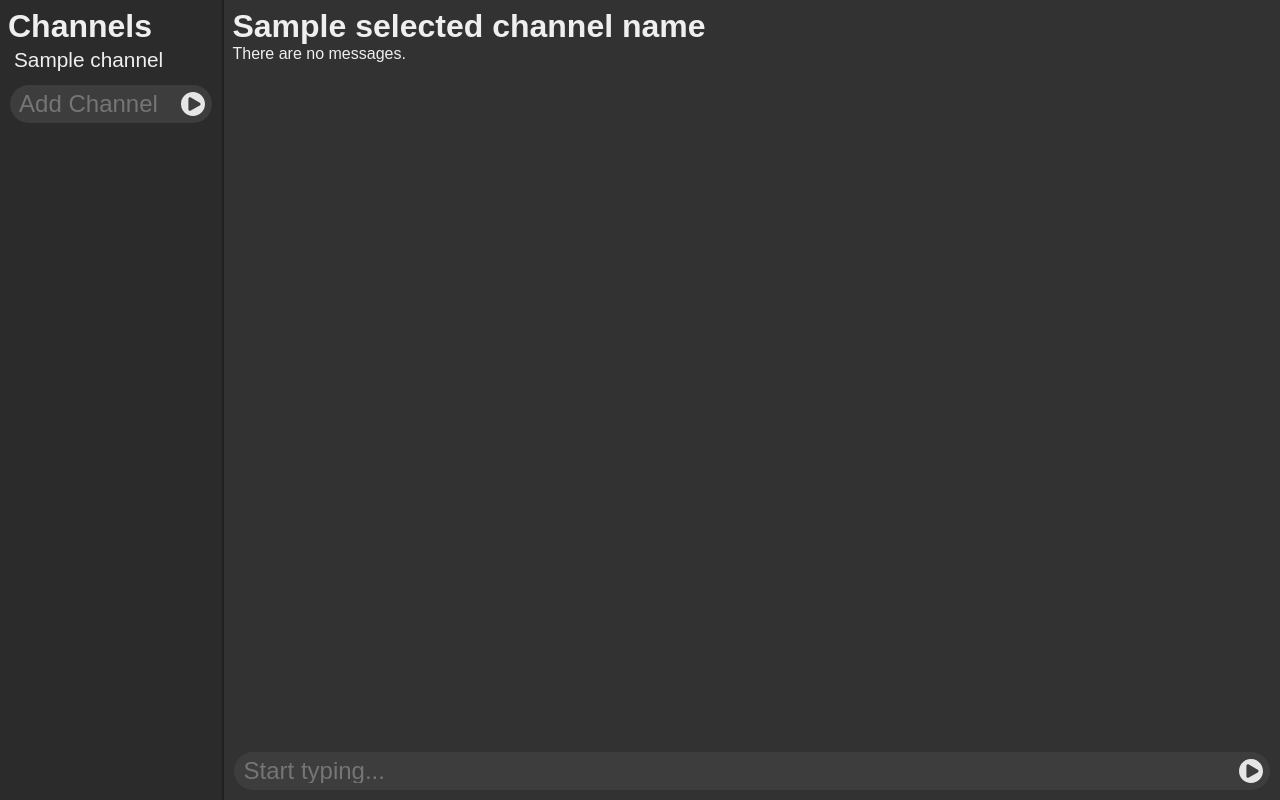
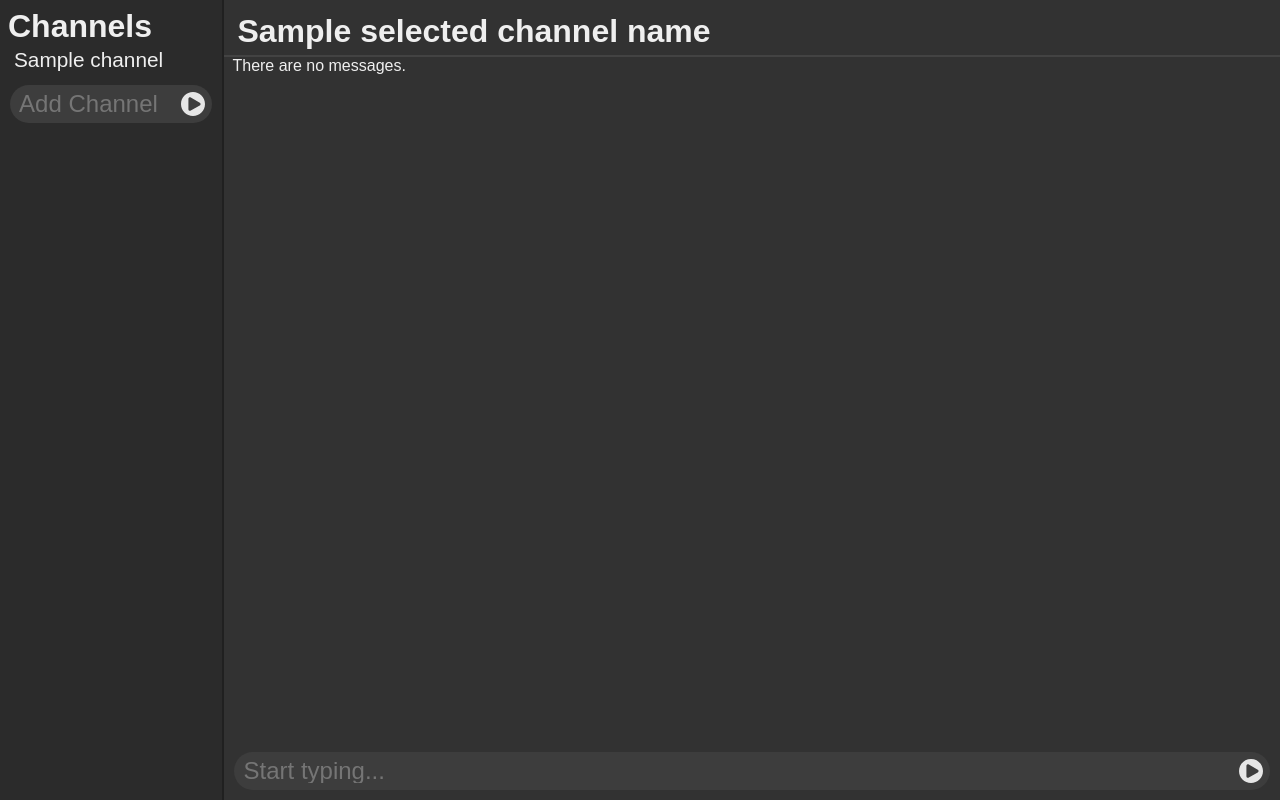
Before and after one commit to maxrimlinger/discord-clone, a Flask app: template templates/index.html in a window 1280 px wide. Run offline with Flask 3, Linux system fonts and the light colour scheme; the template is opened without the code that fills it: most values are stand-ins (such as "Sample title", 1, 10 or a date in 2020); parts of the project's set-up code (start-up, migrations or seed data) failed here and were passed over; some libraries are stand-ins or nearby versions.

Commit message:
fixed up header + little comments

```diff
--- a/main.py
+++ b/main.py
@@ -78,7 +78,7 @@ def channel_query():
     query.order = ["name"]
     return list(query.fetch())
 
-# Routes
+# routes
 
 @app.route("/")
 def index():
--- a/static/css/main.css
+++ b/static/css/main.css
@@ -2,7 +2,7 @@
   --form-container-padding: 10px;
   --form-padding: 7px;
   --input-font-size: 1.5rem;
-  --very-darkbackground: #202020;
+  --very-dark-background: #202020;
   --dark-background: #2b2b2b;
   --light-background: #323232;
   --highlight: #3d3d3d;
@@ -34,7 +34,7 @@ body {
 }
 
 #pane-divider {
-  background-color: var(--very-darkbackground);
+  background-color: var(--very-dark-background);
   cursor: ew-resize;
 }
 
@@ -54,6 +54,14 @@ h1 {
   padding: 8px 0 0 8px;
   color: var(--accent-text);
   font-size: 2rem;
+}
+
+header {
+  border-bottom: var(--light-highlight) solid 2px;
+}
+
+header h1 {
+  margin: 5px;
 }
 
 .list-container {
--- a/utils.py
+++ b/utils.py
@@ -11,7 +11,7 @@ def get_client_secrets():
 def get_relational_datetime(dt_message):
     now = datetime.now(timezone.utc)
     time_since_message = now - dt_message
-    tz = pytz.timezone("America/New_York")
+    tz = pytz.timezone("America/New_York") # this could potentially be changed
     local_dt_message = dt_message.astimezone(tz)
     local_now = now.astimezone(tz)
 
```
